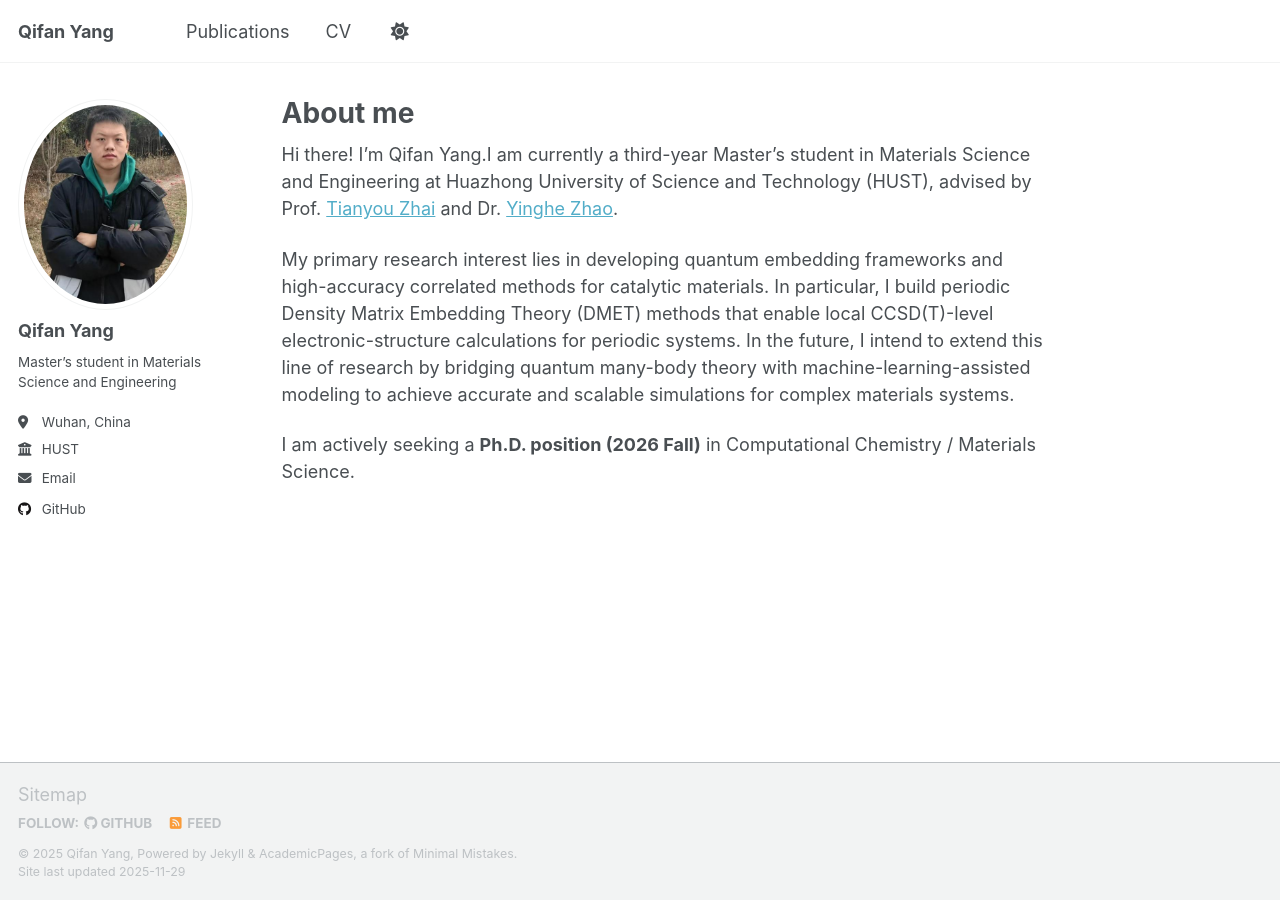
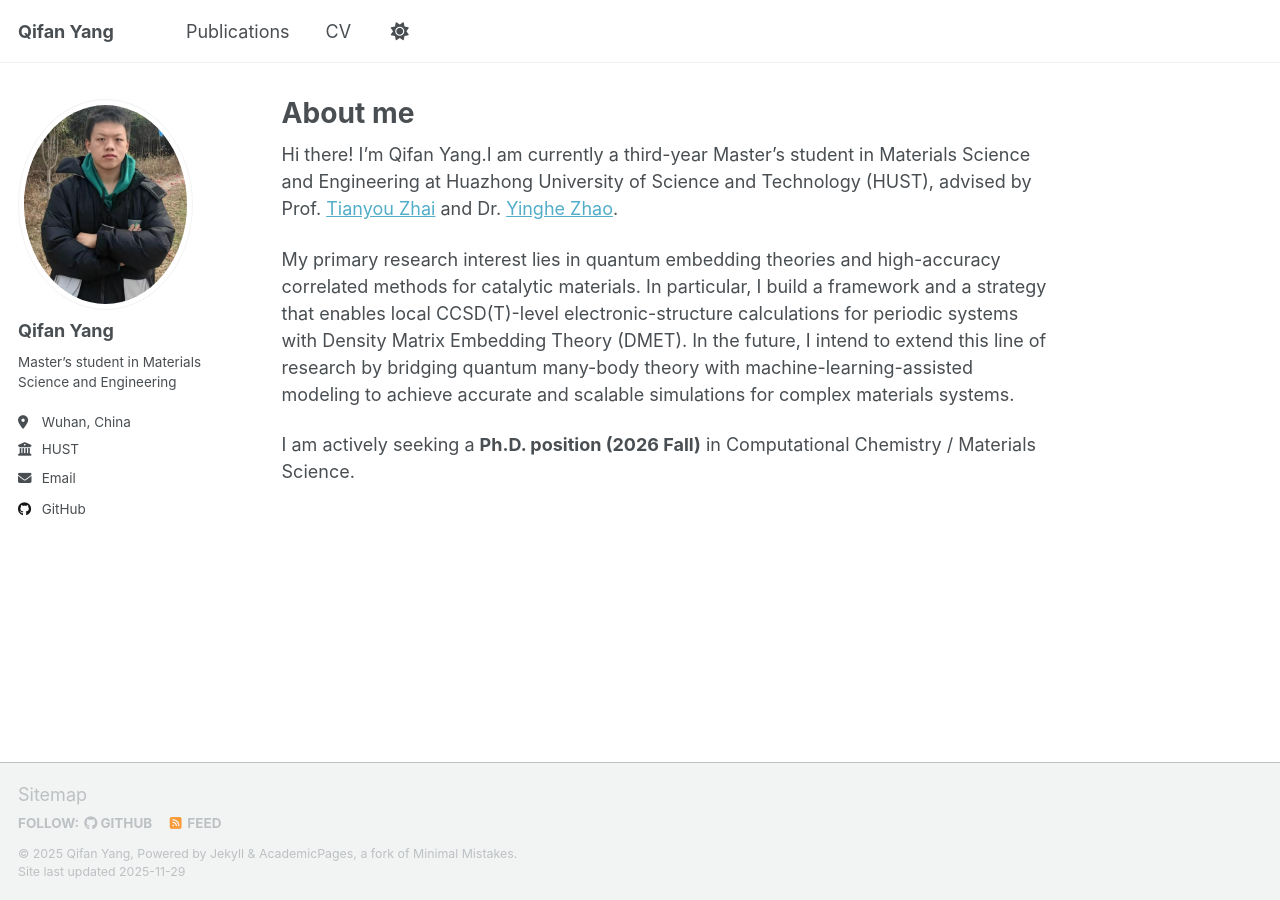
Before and after one commit to xp1037/xp1037.github.io, a Jekyll site: the page built from _pages/about.md, in a window 1280 px wide. Built offline with Jekyll 4.4.1, drawn with Linux system fonts in a browser that asks for light colours; a script that is not in the unit is left out.

Commit message:
update intro

```diff
--- a/_pages/about.md
+++ b/_pages/about.md
@@ -9,6 +9,6 @@ redirect_from:
 
 Hi there! I’m Qifan Yang.I am currently a third-year Master’s student in Materials Science and Engineering at Huazhong University of Science and Technology (HUST), advised by Prof. [Tianyou Zhai](https://scholar.google.com/citations?user=2q4RzdsAAAAJ&hl=en) and Dr. [Yinghe Zhao](https://orcid.org/0000-0002-2331-8973).
 
-My primary research interest lies in developing quantum embedding frameworks and high-accuracy correlated methods for catalytic materials. In particular, I build periodic Density Matrix Embedding Theory (DMET) methods that enable local CCSD(T)-level electronic-structure calculations for periodic systems. In the future, I intend to extend this line of research by bridging quantum many-body theory with machine-learning-assisted modeling to achieve accurate and scalable simulations for complex materials systems.
+My primary research interest lies in  quantum embedding theories and high-accuracy correlated methods for catalytic materials. In particular, I build a framework and a strategy that enables local CCSD(T)-level electronic-structure calculations for periodic systems with Density Matrix Embedding Theory (DMET). In the future, I intend to extend this line of research by bridging quantum many-body theory with machine-learning-assisted modeling to achieve accurate and scalable simulations for complex materials systems.
 
 I am actively seeking a **Ph.D. position (2026 Fall)** in Computational Chemistry / Materials Science.
```
